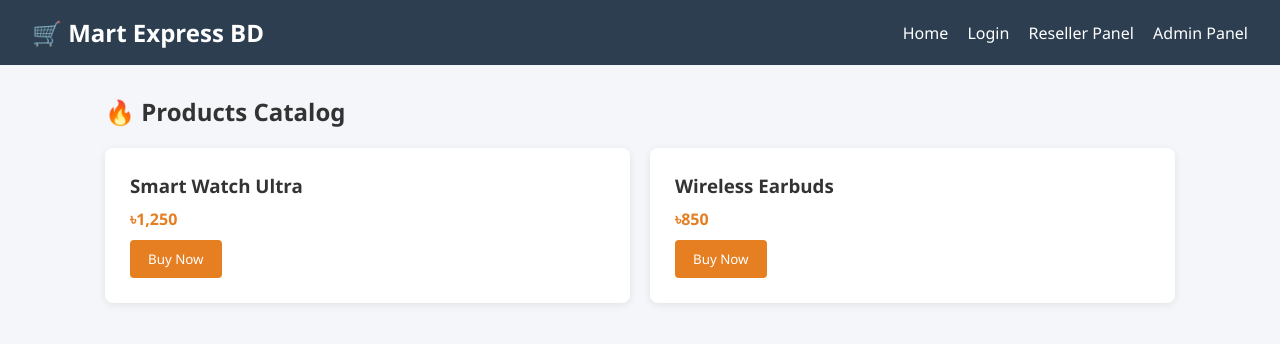
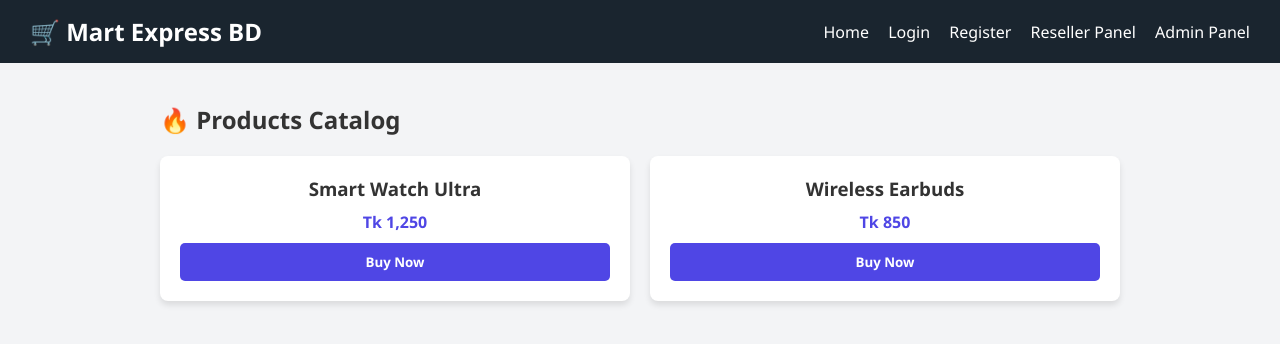
Before and after one commit to raiyan30090/mart, a website: page index.html in a window 1280 px wide. Drawn offline with Linux system fonts and the light colour scheme; files that its build step writes are made by us from their sources.

Commit message:
Added design, registration system, and updated links

```diff
--- a/index.html
+++ b/index.html
@@ -3,17 +3,19 @@
 <head>
     <meta charset="UTF-8">
     <title>Mart Express BD - Shop</title>
-  <link rel="stylesheet" href="./css/style.css">
+    <link rel="stylesheet" href="style.css">
+    <script src="app.js"></script>
 </head>
 <body>
 
     <nav class="navbar">
         <h2>🛒 Mart Express BD</h2>
         <div>
-      <a href="./index.html">Home</a>
-      <a href="./login.html">Login</a>
-      <a href="./reseller/reseller-dashboard.html">Reseller Panel</a>
-      <a href="./admin/dashboard.html">Admin Panel</a>
+            <a href="index.html">Home</a>
+            <a href="login.html">Login</a>
+            <a href="register.html">Register</a>
+            <a href="reseller-dashboard.html">Reseller Panel</a>
+            <a href="dashboard.html">Admin Panel</a>
         </div>
     </nav>
 
@@ -22,12 +24,12 @@
         <div class="grid" style="margin-top:20px;">
             <div class="card">
                 <h3>Smart Watch Ultra</h3>
-        <p style="color:var(--primary); font-weight:bold; margin:10px 0;">৳1,250</p>
+                <p style="color:var(--primary); font-weight:bold; margin:10px 0;">Tk 1,250</p>
                 <button class="btn" onclick="alert('Order placed successfully!')">Buy Now</button>
             </div>
             <div class="card">
                 <h3>Wireless Earbuds</h3>
-        <p style="color:var(--primary); font-weight:bold; margin:10px 0;">৳850</p>
+                <p style="color:var(--primary); font-weight:bold; margin:10px 0;">Tk 850</p>
                 <button class="btn" onclick="alert('Order placed successfully!')">Buy Now</button>
             </div>
         </div>
--- a/style.css
+++ b/style.css
@@ -1,31 +1,89 @@
 :root {
-  --primary: #e67e22;
-  --dark: #2c3e50;
-  --light: #f8f9fa;
-  --success: #2ecc71;
-  --danger: #e74c3c;
+  --primary: #4f46e5;
+  --bg: #f3f4f6;
+  --card-bg: #ffffff;
 }
 
-* { box-sizing: border-box; margin: 0; padding: 0; font-family: 'Segoe UI', Arial, sans-serif; }
-body { background: #f4f6f9; color: #333; }
+* {
+  margin: 0;
+  padding: 0;
+  box-sizing: border-box;
+  font-family: 'Segoe UI', Tahoma, Geneva, Verdana, sans-serif;
+}
 
-.navbar { background: var(--dark); color: white; padding: 1rem 2rem; display: flex; justify-content: space-between; align-items: center; }
-.navbar a { color: white; text-decoration: none; margin-left: 15px; font-weight: 500; }
+body {
+  background-color: var(--bg);
+  color: #333;
+}
 
-.container { max-width: 1100px; margin: 30px auto; padding: 0 15px; }
-.card { background: white; padding: 25px; border-radius: 8px; box-shadow: 0 2px 8px rgba(0,0,0,0.08); margin-bottom: 20px; }
+.navbar {
+  background-color: #1a252f;
+  color: #fff;
+  padding: 15px 30px;
+  display: flex;
+  justify-content: space-between;
+  align-items: center;
+}
 
-.grid { display: grid; grid-template-columns: repeat(auto-fit, minmax(240px, 1fr)); gap: 20px; }
-.card-title { font-size: 0.9rem; color: #777; margin-bottom: 5px; }
-.card-value { font-size: 1.8rem; font-weight: bold; color: var(--dark); }
+.navbar a {
+  color: #fff;
+  text-decoration: none;
+  margin-left: 15px;
+  font-weight: 500;
+}
 
-.btn { background: var(--primary); color: white; padding: 10px 18px; border: none; border-radius: 4px; cursor: pointer; text-decoration: none; display: inline-block; }
-.btn-success { background: var(--success); }
-.btn-danger { background: var(--danger); }
+.navbar a:hover {
+  text-decoration: underline;
+}
 
-form label { display: block; margin-top: 10px; font-weight: 600; font-size: 0.9rem; }
-form input, form select { width: 100%; padding: 10px; margin-top: 5px; border: 1px solid #ccc; border-radius: 4px; }
+.container {
+  max-width: 1000px;
+  margin: 40px auto;
+  padding: 0 20px;
+}
 
-table { width: 100%; border-collapse: collapse; margin-top: 15px; }
-table th, table td { border-bottom: 1px solid #eee; padding: 12px; text-align: left; }
-table th { background: #f8f9fa; }
+.grid {
+  display: grid;
+  grid-template-columns: repeat(auto-fit, minmax(220px, 1fr));
+  gap: 20px;
+}
+
+.card {
+  background: var(--card-bg);
+  padding: 20px;
+  border-radius: 8px;
+  box-shadow: 0 4px 6px rgba(0,0,0,0.1);
+  text-align: center;
+}
+
+.btn {
+  background: var(--primary);
+  color: white;
+  border: none;
+  padding: 10px 15px;
+  border-radius: 5px;
+  cursor: pointer;
+  width: 100%;
+  font-weight: bold;
+}
+
+.btn:hover {
+  opacity: 0.9;
+}
+
+.form-group {
+  margin-bottom: 15px;
+  text-align: left;
+}
+
+.form-group label {
+  display: block;
+  margin-bottom: 5px;
+}
+
+.form-group input {
+  width: 100%;
+  padding: 8px;
+  border: 1px solid #ccc;
+  border-radius: 4px;
+}
```
Also changed, not shown: register.html (added, +44 -0 lines). Lines whose indentation alone changed are shown as unchanged.
